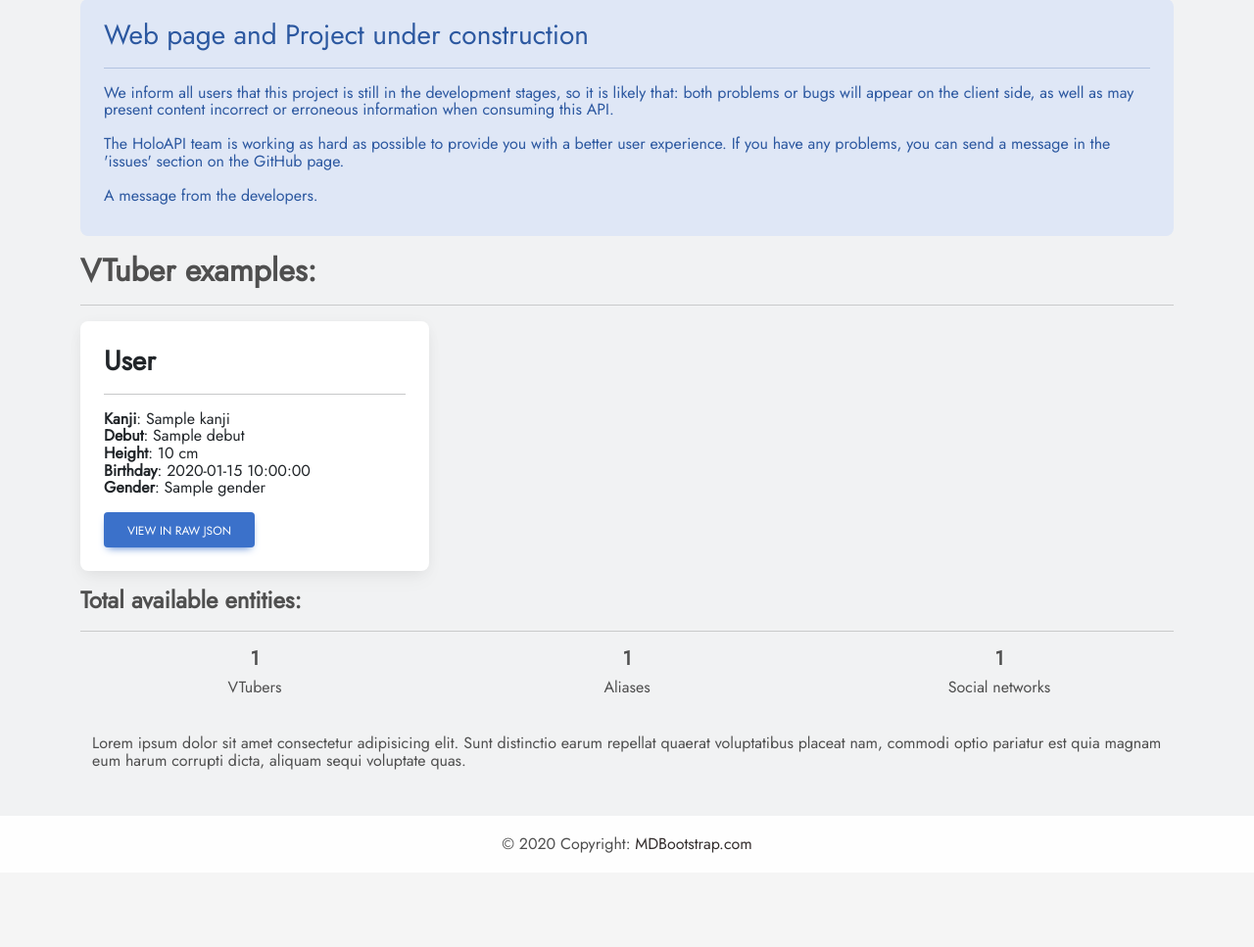
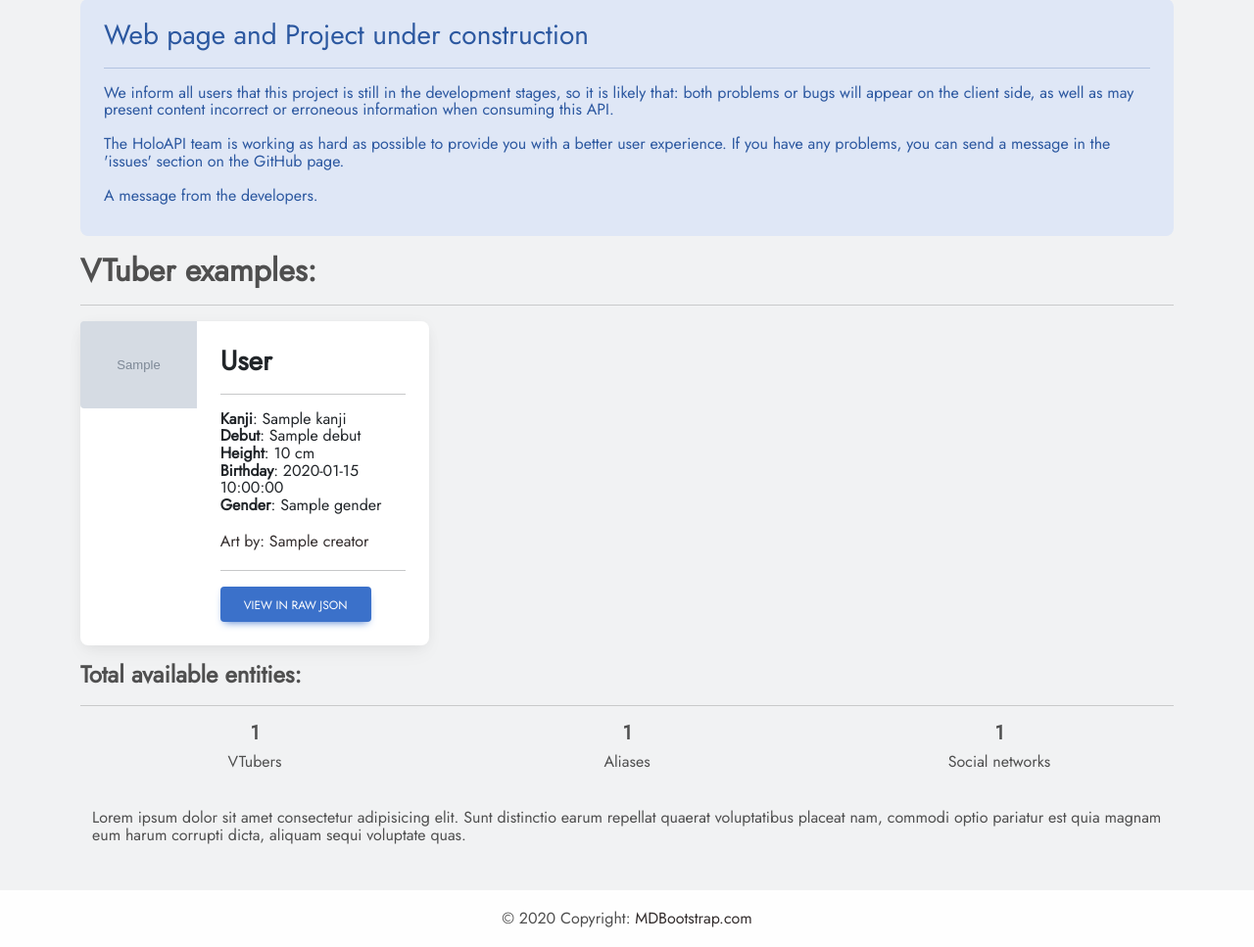
Before and after one commit to JoelLuna02/HoloAPI2, a Python web app: template templates/index.html in a window 1280 px wide. Shown: the part 283-1250 px from the top of the page at 98% size. Before the commit the page ends 1154 px from the top, so only its background shows below. Run offline with Jinja, Linux system fonts and the light colour scheme; the template is opened without the code that fills it: most values are stand-ins (such as "Sample title", 1, 10 or a date in 2020); grey boxes marked "Sample" are stand-in pictures; some libraries are stand-ins or nearby versions.

Commit message:
Main page Modified

```diff
--- a/templates/index.html
+++ b/templates/index.html
@@ -29,9 +29,11 @@
             {% for vt in vtuber %}
             <div class="col-sm-4">
                 <div class="card mb-3">
-                    <div class="bg-image hover-overlay ripple" data-mdb-ripple-color="light">
-                        <!-- img src="{{ vt.avatar.file }}" class="img-fluid" /-->
+                    <div class="row g-0">
+                        <div class="col-md-4">
+                            <img src="{{ vt.avatar.file }}" class="img-fluid rounded-start">
                         </div>
+                        <div class="col-md-8">
                             <div class="card-body">
                                 <h3 class="fw-bold">{{vt.fullname}}</h3><hr/>
                                 <p>
@@ -41,13 +43,15 @@
                                     <span class="fw-bold">Birthday</span>: {{ vt.birthday }}<br/>
                                     <span class="fw-bold">Gender</span>: {{ vt.gender }}<br/>
                                 </p>
-                        <!-- a class="text-dark text-end" href="{{vt.avatar.source}}" target="_blank">
+                                <a class="text-dark text-end" href="{{vt.avatar.source}}" target="_blank">
                                     Art by: {{ vt.avatar.creator }}
-                        </a><hr/-->
+                                </a><hr/>
 
                                 <a class="btn btn-primary" href="https://holoapi.onrender.com/v1/vtuber/{{vt.id}}" target="_blank">
                                     View in raw JSON
                                 </a>
+                            </div>
+                        </div>
                     </div>
                 </div>
             </div>
```
Lines whose indentation alone changed are shown as unchanged.
